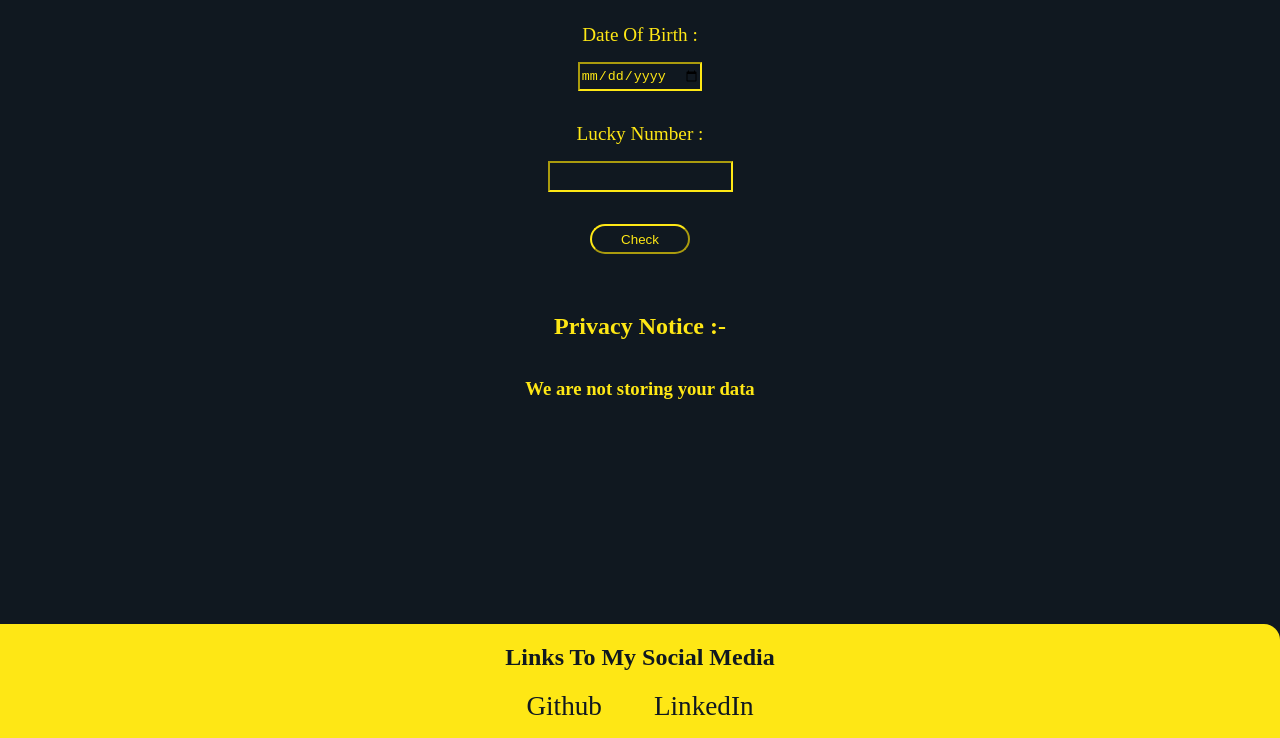
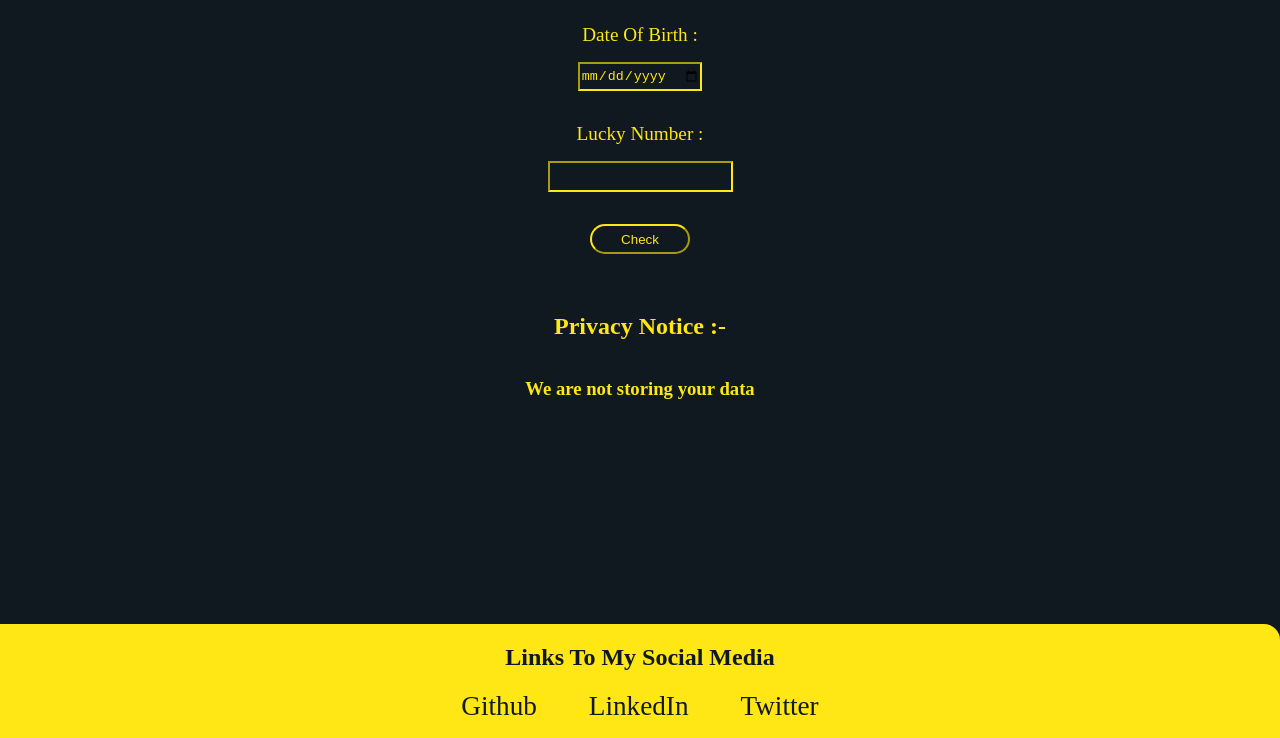
Before and after one commit to mehul-anand/lucky-birthday-app-mark-11, a plain HTML site: page index.html in a window 1280 px wide. Shown: the part 62-800 px from the top of the page. Drawn offline with Linux system fonts and the light colour scheme.

Commit message:
fix : add rwitter link to footer

```diff
--- a/index.html
+++ b/index.html
@@ -31,6 +31,9 @@
           <li class="list-inline">
             <a class="link" href="https://www.linkedin.com/in/mehul-anand-a82540222/">LinkedIn</a>
           </li>
+          <li class="list-inline">
+            <a class="link" href="https://twitter.com/mehul_a7">Twitter</a>
+          </li>
         </ul>
       </footer>
 
```
